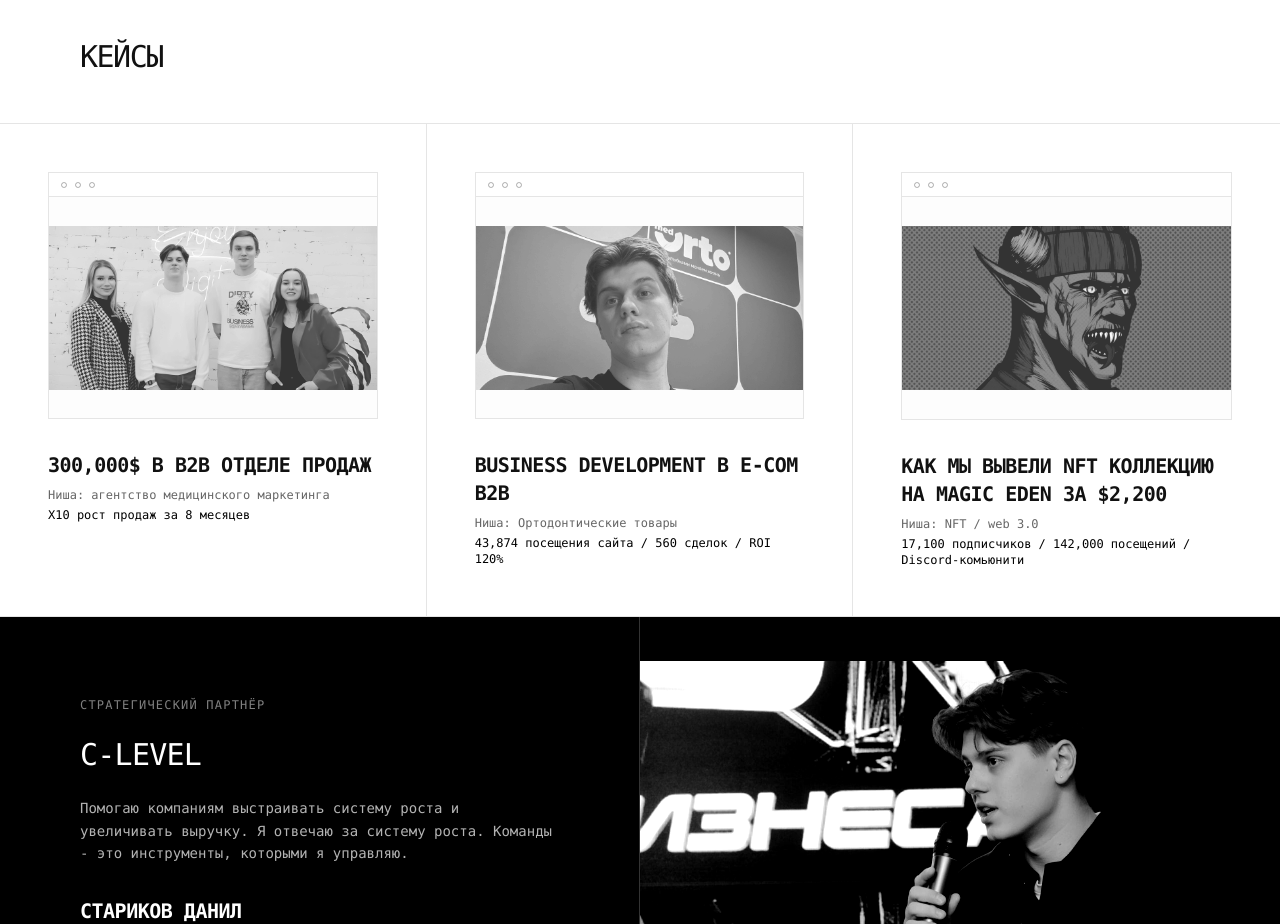
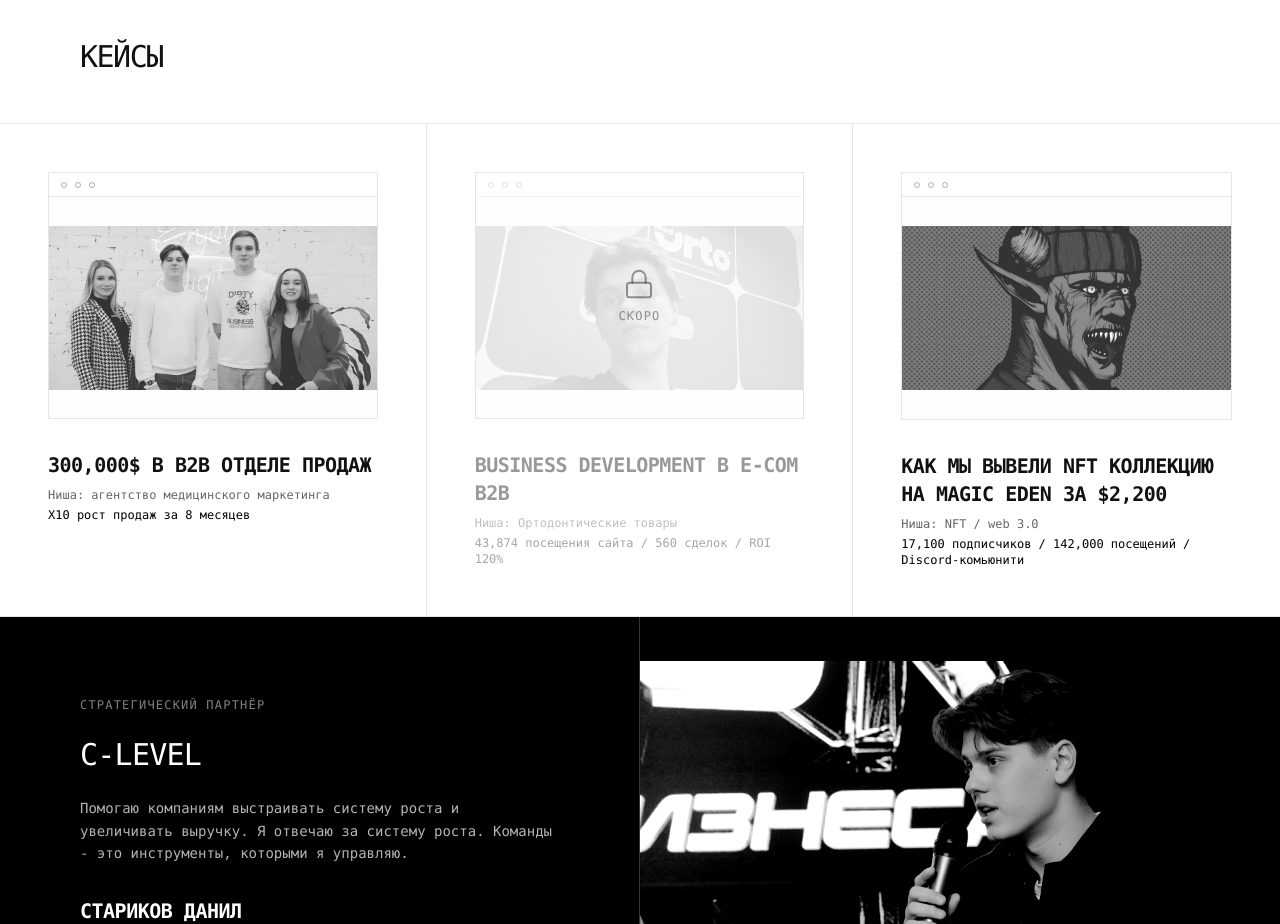
Before and after one commit to MaxAcrone/winwin, a Next.js app: page / in a window 1280 px wide. Shown: the part 1120-2044 px from the top of the page. Built offline with nearby package versions, Linux system fonts and the light colour scheme; some icons are missing.

Commit message:
med-orto lock

```diff
--- a/src/app/cases/[slug]/page.tsx
+++ b/src/app/cases/[slug]/page.tsx
@@ -2,8 +2,10 @@
 import Image from 'next/image';
 import Link from 'next/link';
 import type { Metadata } from 'next';
-import { caseDetails } from '@/lib/cases-data';
+import { cases, caseDetails } from '@/lib/cases-data';
 import { CaseCTA } from '@/components/sections/CaseCTA';
+
+const lockedSlugs = new Set(cases.filter(c => c.locked).map(c => c.slug));
 
 interface Props {
   params: { slug: string };
@@ -12,7 +14,7 @@
 export async function generateMetadata({ params }: Props): Promise<Metadata> {
   const caseData = caseDetails[params.slug];
 
-  if (!caseData) {
+  if (!caseData || lockedSlugs.has(params.slug)) {
     return {
       title: 'Кейс не найден | win-win consulting',
     };
@@ -55,7 +57,7 @@
 export default function CasePage({ params }: Props) {
   const caseData = caseDetails[params.slug];
 
-  if (!caseData) {
+  if (!caseData || lockedSlugs.has(params.slug)) {
     notFound();
   }
 
@@ -234,5 +236,7 @@
 }
 
 export function generateStaticParams() {
-  return Object.keys(caseDetails).map((slug) => ({ slug }));
+  return Object.keys(caseDetails)
+    .filter((slug) => !lockedSlugs.has(slug))
+    .map((slug) => ({ slug }));
 }
--- a/src/components/ui/CaseCard.tsx
+++ b/src/components/ui/CaseCard.tsx
@@ -6,12 +6,9 @@
   className?: string;
 }
 
-export function CaseCard({ title, category, metrics, imageUrl, slug, className }: CaseCardProps) {
-  return (
-    <Link
-      href={`/cases/${slug}`}
-      className={`block p-6 md:p-12 border-b md:border-b-0 md:border-r border-border group hover:bg-black/5 transition-colors cursor-pointer last:border-r-0 ${className || ''}`}
-    >
+export function CaseCard({ title, category, metrics, imageUrl, slug, locked, className }: CaseCardProps) {
+  const content = (
+    <>
       <div className="border border-border bg-white aspect-[4/3] flex flex-col mb-8 relative">
         <div className="h-6 border-b border-border flex items-center px-3 gap-2 w-full bg-white">
           <div className="w-1.5 h-1.5 rounded-full border border-black/30"></div>
@@ -23,15 +20,41 @@
             src={imageUrl}
             alt={title}
             fill
-            className="object-contain grayscale contrast-125 opacity-80 mix-blend-multiply group-hover:scale-105 transition-transform duration-700"
+            className={`object-contain grayscale contrast-125 mix-blend-multiply transition-transform duration-700 ${locked ? 'opacity-40' : 'opacity-80 group-hover:scale-105'}`}
           />
         </div>
+        {locked && (
+          <div className="absolute inset-0 flex flex-col items-center justify-center bg-white/60 z-10">
+            <svg xmlns="http://www.w3.org/2000/svg" width="32" height="32" viewBox="0 0 24 24" fill="none" stroke="currentColor" strokeWidth="1.5" strokeLinecap="round" strokeLinejoin="round" className="text-black/40 mb-2">
+              <rect x="3" y="11" width="18" height="11" rx="2" ry="2"/>
+              <path d="M7 11V7a5 5 0 0 1 10 0v4"/>
+            </svg>
+            <span className="text-xs font-medium uppercase tracking-widest text-black/40">Скоро</span>
+          </div>
+        )}
       </div>
-      <h3 className="text-xl font-bold uppercase tracking-tight mb-2">{title}</h3>
-      <div className="flex flex-col gap-1 text-xs text-subtle">
+      <h3 className={`text-xl font-bold uppercase tracking-tight mb-2 ${locked ? 'text-black/40' : ''}`}>{title}</h3>
+      <div className={`flex flex-col gap-1 text-xs ${locked ? 'text-black/25' : 'text-subtle'}`}>
         <span>{category}</span>
-        <span className="text-black">{metrics}</span>
+        <span className={locked ? 'text-black/35' : 'text-black'}>{metrics}</span>
       </div>
+    </>
+  );
+
+  if (locked) {
+    return (
+      <div className={`block p-6 md:p-12 border-b md:border-b-0 md:border-r border-border cursor-default select-none last:border-r-0 ${className || ''}`}>
+        {content}
+      </div>
+    );
+  }
+
+  return (
+    <Link
+      href={`/cases/${slug}`}
+      className={`block p-6 md:p-12 border-b md:border-b-0 md:border-r border-border group hover:bg-black/5 transition-colors cursor-pointer last:border-r-0 ${className || ''}`}
+    >
+      {content}
     </Link>
   );
 }
--- a/src/lib/cases-data.ts
+++ b/src/lib/cases-data.ts
@@ -16,6 +16,7 @@
     metrics: '43,874 посещения сайта / 560 сделок / ROI 120%',
     imageUrl: '/Media/Cover_Medorto.jpg',
     slug: 'med-orto',
+    locked: true,
   },
   {
     id: '3',
--- a/src/lib/types.ts
+++ b/src/lib/types.ts
@@ -5,6 +5,7 @@
   metrics: string;
   imageUrl: string;
   slug: string;
+  locked?: boolean;
 }
 
 export interface CaseMetric {
```
